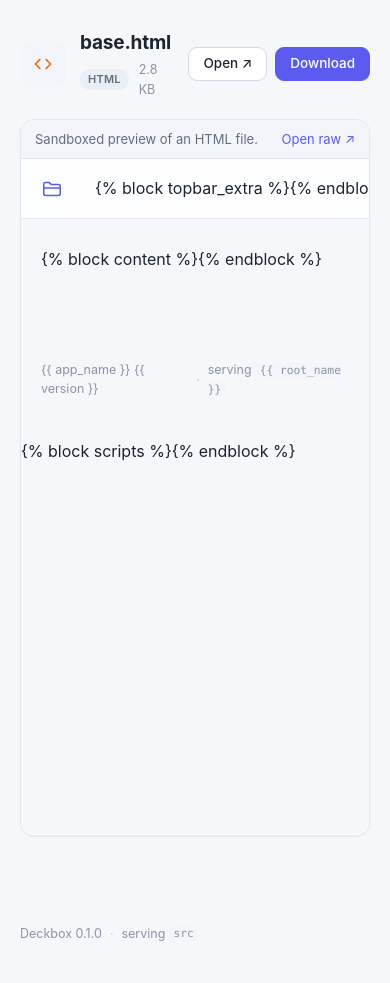
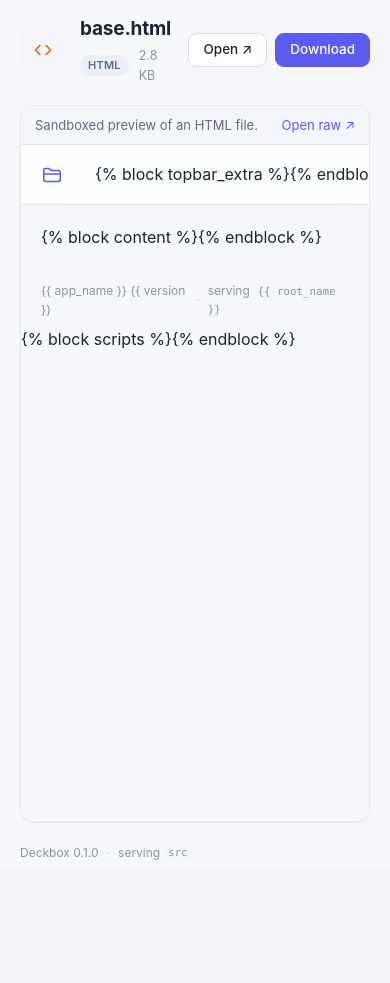
Before and after one commit to bkrabach/deckbox, a FastAPI app: page /view/deckbox/templates/base.html in a window 390 px wide. Shown: the part 60-1043 px from the top of the page. After the commit the page ends 920 px from the top, so only its background shows below. Run offline with FastAPI, Linux system fonts and the light colour scheme; parts of the project's set-up code (start-up, migrations or seed data) failed here and were passed over; some libraries are stand-ins or nearby versions.

Commit message:
style: responsive DOT viewer height + tighter chrome
The DOT viewer used a fixed stage height (min(72vh, 760px)) that wasted
vertical space on large desktops. Make the whole page a viewport-height flex
column so the stage flexes to fill the space below the toolbar.

- body is a min-height:100vh flex column; .container--fileview and .fileview
  carry flex:1/min-height:0 so the fill propagates to .dot-viewer -> .dot-body
  -> .dot-stage (now flex:1, min-height:360px floor, no fixed height).
- Trim .container padding (28/64 -> ~14/24) and the file view's own padding.
- Shorten the footer (padding 24/40 -> 8, font 12.5 -> 12; ~35px tall now).
- Fade the DOT stage background dots via a new --dot-grid token (light #eef1f6,
  dark #222a3a) and tokenize the stage base as --dot-stage-bg so it themes.

Verified in a real browser at 1920x1200: stage height ~951px (was floored at
360), shrinks to ~551px at 1280x800 (responsive), 15px gap to footer, no page
scrollbar, footer ~35px, container padding 14px, dots faint. No console errors.

🤖 Generated with [Amplifier](https://github.com/microsoft/amplifier)

Co-Authored-By: Amplifier <240397093+microsoft-amplifier@users.noreply.github.com>

```diff
--- a/src/deckbox/static/css/style.css
+++ b/src/deckbox/static/css/style.css
@@ -30,6 +30,8 @@
   --shadow: 0 1px 2px rgba(20, 26, 40, .04), 0 6px 20px rgba(20, 26, 40, .06);
   --shadow-sm: 0 1px 2px rgba(20, 26, 40, .06);
   --code-bg: #fbfcfe;
+  --dot-grid: #eef1f6;
+  --dot-stage-bg: #ffffff;
 }
 
 /* ---- Dark theme --------------------------------------------------------- */
@@ -49,6 +51,7 @@
   --shadow: 0 1px 2px rgba(0, 0, 0, .3), 0 10px 30px rgba(0, 0, 0, .35);
   --shadow-sm: 0 1px 2px rgba(0, 0, 0, .35);
   --code-bg: #0d1119;
+  --dot-grid: #222a3a;
 }
 
 * { box-sizing: border-box; }
@@ -169,18 +172,30 @@ code { font-family: var(--font-mono); font-size: .9em; }
 @media (max-width: 640px) { .filter { width: 130px; } .brand-name { display: none; } }
 
 /* ---- Layout ------------------------------------------------------------- */
+/* Full-height flex column so the file view can grow to fill the viewport. */
+body { min-height: 100vh; display: flex; flex-direction: column; }
+
 .container {
   max-width: var(--maxw);
   margin: 0 auto;
-  padding: 28px 20px 64px;
+  padding: 20px 20px 24px;
+  width: 100%;
 }
 
-/* File view can span the full viewport; the .fileview controls its own width. */
-.container--fileview { max-width: none; }
+/* File view fills the remaining vertical space and manages its own scrolling. */
+.container--fileview {
+  max-width: none; flex: 1; min-height: 0;
+  display: flex; flex-direction: column;
+  padding: 14px 20px 14px;
+}
 
 /* Width modes for the file view. Readable = the standard centred column;
-   full = span the container (full viewport minus page gutters). */
-.fileview { margin: 0 auto; }
+   full = span the container (full viewport minus page gutters). The flex-column
+   fill propagates the viewport height down to viewers that opt into it (DOT). */
+.fileview {
+  margin: 0 auto; width: 100%;
+  flex: 1; min-height: 0; display: flex; flex-direction: column;
+}
 .fileview[data-width="readable"] { max-width: var(--maxw); }
 .fileview[data-width="full"] { max-width: none; }
 
@@ -348,8 +363,8 @@ code { font-family: var(--font-mono); font-size: .9em; }
 .content-card > .highlight pre { padding: 0; }
 
 /* ---- DOT viewer --------------------------------------------------------- */
-.content-card.is-dot { padding: 0; overflow: hidden; }
-.dot-viewer { display: flex; flex-direction: column; }
+.content-card.is-dot { padding: 0; overflow: hidden; display: flex; flex-direction: column; flex: 1; min-height: 0; }
+.dot-viewer { display: flex; flex-direction: column; flex: 1; min-height: 0; }
 .dot-toolbar {
   display: flex; align-items: center; gap: 8px; flex-wrap: wrap;
   padding: 10px 12px; border-bottom: 1px solid var(--border);
@@ -381,13 +396,13 @@ code { font-family: var(--font-mono); font-size: .9em; }
 .dot-field select:focus { outline: none; border-color: var(--accent); box-shadow: 0 0 0 3px var(--accent-soft); }
 .dot-loading { font-size: 12px; color: var(--text-faint); font-variant-numeric: tabular-nums; }
 
-/* Body = stage + inspector side by side */
-.dot-body { position: relative; display: flex; align-items: stretch; }
+/* Body = stage + inspector side by side; fills remaining vertical space */
+.dot-body { position: relative; display: flex; align-items: stretch; flex: 1; min-height: 0; }
 .dot-stage {
-  position: relative; flex: 1; height: min(72vh, 760px);
+  position: relative; flex: 1; min-height: 360px;
   background:
-    radial-gradient(circle at 1px 1px, var(--border) 1px, transparent 0) 0 0 / 22px 22px,
-    #ffffff;
+    radial-gradient(circle at 1px 1px, var(--dot-grid) 1px, transparent 0) 0 0 / 22px 22px,
+    var(--dot-stage-bg);
   overflow: hidden; cursor: grab; touch-action: none;
   /* Panning and clicking nodes must not select the graph's text. The inspector
      and source panels live outside the stage, so they stay selectable. */
@@ -497,9 +512,9 @@ code { font-family: var(--font-mono); font-size: .9em; }
 
 /* ---- Footer ------------------------------------------------------------- */
 .footer {
-  max-width: var(--maxw); margin: 0 auto; padding: 24px 20px 40px;
+  max-width: var(--maxw); margin: 0 auto; padding: 8px 20px; width: 100%;
   display: flex; align-items: center; gap: 8px;
-  color: var(--text-faint); font-size: 12.5px;
+  color: var(--text-faint); font-size: 12px;
 }
 .footer code { background: var(--surface-2); padding: .1em .4em; border-radius: 5px; }
 .footer-dot { opacity: .5; }
```
